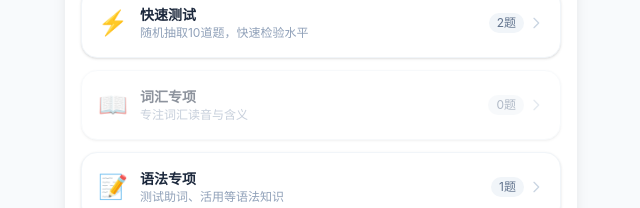
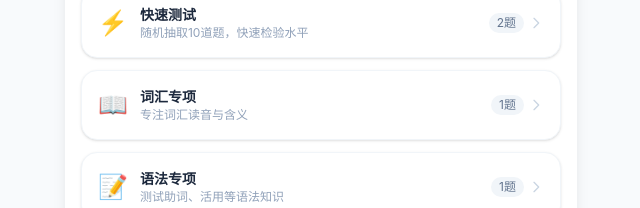
Before and after one commit to 1287893890-ui/japanese-app, a React (Vite) app: page /quiz/N1 in a window 1280 px wide. Shown: the part 217-425 px from the top of the page, without its empty margins (319-959 px from the left). Built offline with nearby package versions, Linux system fonts and the light colour scheme.

Commit message:
Fix: vocab quiz card count matching actual filter

```diff
--- a/src/pages/QuizHomePage.jsx
+++ b/src/pages/QuizHomePage.jsx
@@ -87,7 +87,7 @@ export default function QuizHomePage() {
       title: '词汇专项',
       icon: '📖',
       description: '专注词汇读音与含义',
-      count: questions.filter(q => q.topic === 'reading' || q.topic === 'meaning').length,
+      count: questions.filter(q => ['reading', 'meaning', 'vocabulary', 'listening'].includes(q.topic)).length,
     },
     {
       id: 'grammar',
```
